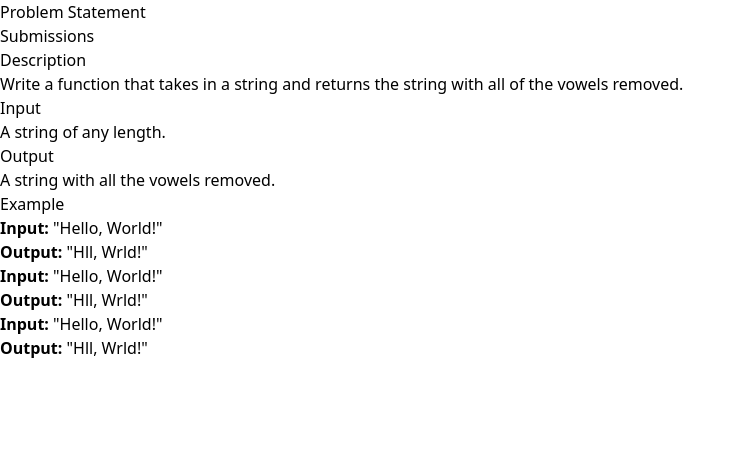
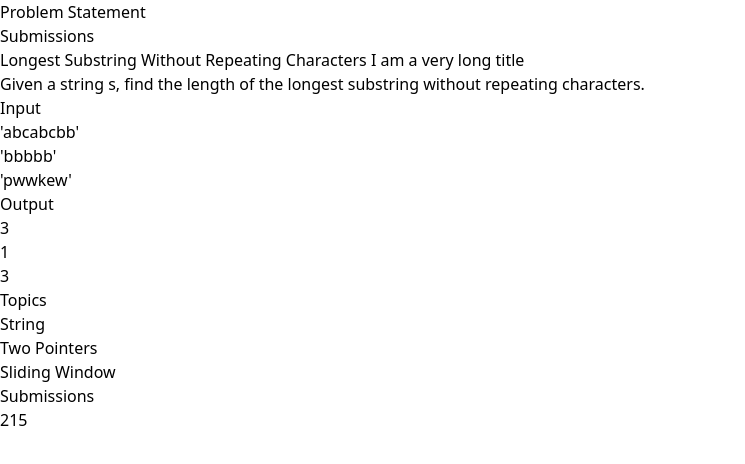
Before and after one commit to aialok/codehub, a React (Vite) app in the folder client/: page /problem-statement in a window 1280 px wide. Shown: the top 464 px of the page, without its empty margins (0-745 px from the left). Built offline with nearby package versions, Linux system fonts and the light colour scheme.

Commit message:
Improved UI, added topics ans submissions

```diff
--- /dev/null
+++ b/client/src/apis/dummyData.js
@@ -0,0 +1,74 @@
+const dummyData = [
+  {
+    title: "Two Sum",
+    description:
+      "Given an array of integers nums and an integer target, return indices of the two numbers such that they add up to target.",
+    input: "nums = [2,7,11,15], target = 9",
+    output: "[0,1]",
+    sampleInput: ["[2,7,11,15], 9", "[3,2,4], 6", "[3,3], 6"],
+    sampleOutput: ["[0,1]", "[1,2]", "[0,1]"],
+    topics: ["Array", "Hash Table", "Two Pointers"],
+    submissions: 352,
+  },
+  {
+    title: "Add Two Numbers",
+    description:
+      "You are given two non-empty linked lists representing two non-negative integers. The digits are stored in reverse order, and each of their nodes contains a single digit. Add the two numbers and return the sum as a linked list.",
+    input: "l1 = [2,4,3], l2 = [5,6,4]",
+    output: "[7,0,8]",
+    sampleInput: [
+      "[2,4,3], [5,6,4]",
+      "[0], [0]",
+      "[9,9,9,9,9,9,9111111111111111111111111111111111], [9,9,9,9]",
+    ],
+    sampleOutput: ["[7,0,8]", "[0]", "[8,9,9,9,0,0,0,1]"],
+    topics: ["Linked List", "Math", "Recursion"],
+    submissions: 129,
+  },
+  {
+    title: "Longest Substring Without Repeating Characters I am a very long title",
+    description:
+      "Given a string s, find the length of the longest substring without repeating characters.",
+    input: "s = 'abcabcbb'",
+    output: "3",
+    sampleInput: ["'abcabcbb'", "'bbbbb'", "'pwwkew'"],
+    sampleOutput: ["3", "1", "3"],
+    topics: ["String", "Two Pointers", "Sliding Window"],
+    submissions: 215,
+  },
+  {
+    title: "Median of Two Sorted Arrays",
+    description:
+      "Given two sorted arrays nums1 and nums2 of size m and n respectively, return the median of the two sorted arrays.",
+    input: "nums1 = [1,3], nums2 = [2]",
+    output: "2.0",
+    sampleInput: ["[1,3], [2]", "[1,2], [3,4]", "[0,0], [0,0]"],
+    sampleOutput: ["2.0", "2.5", "0.0"],
+    topics: ["Array", "Binary Search", "Divide and Conquer"],
+    submissions: 412,
+  },
+  {
+    title: "Container With Most Water",
+    description:
+      "Given n non-negative integers a1, a2, ..., an , where each represents a point at coordinate (i, ai). n vertical lines are drawn such that the two endpoints of the line i is at (i, ai) and (i, 0). Find two lines, which, together with the x-axis forms a container, such that the container contains the most water.",
+    input: "[1,8,6,2,5,4,8,3,7]",
+    output: "49",
+    sampleInput: ["[1,8,6,2,5,4,8,3,7]", "[1,1]", "[4,3,2,1,4]", "[1,2,1]"],
+    sampleOutput: ["49", "1", "16", "2"],
+    topics: ["Array", "Two Pointers"],
+    submissions: 572,
+  },
+  {
+    title: "Longest Palindromic Substring",
+    description:
+      "Given a string s, return the longest palindromic substring in s.",
+    input: "s = 'babad'",
+    output: "'bab' or 'aba'",
+    sampleInput: ["'babad'", "'cbbd'", "'a'"],
+    sampleOutput: ["'bab'", "'bb'", "'a'"],
+    topics: ["String", "Dynamic Programming"],
+    submissions: 201,
+  },
+];
+
+export default dummyData;
--- a/client/src/components/ProblemStatement/ProblemStatement.jsx
+++ b/client/src/components/ProblemStatement/ProblemStatement.jsx
@@ -1,11 +1,14 @@
-import React, { useEffect, useState } from 'react';
-import { useInView } from 'react-intersection-observer';
+import React, { useEffect, useState } from "react";
+import { useInView } from "react-intersection-observer";
+import dummyData from "../../apis/dummyData";
 
 function ProblemStatement() {
   const [visible, setVisible] = useState(false);
   const { ref, inView } = useInView({
     threshold: 0.2,
   });
+
+  const data = dummyData[2];
 
   useEffect(() => {
     if (inView) {
@@ -17,38 +20,48 @@ function ProblemStatement() {
     <div
       ref={ref}
       className={`w-full p-8 h-screen  text-white ${
-        visible ? 'animate-fadeIn' : 'opacity-0'
+        visible ? "animate-fadeIn" : "opacity-0"
       }`}
     >
       <div className="rounded-lg  p-4 mb-8">
-        <h2 className="text-3xl font-bold mb-6">Description</h2>
-        <p className="text-lg font-medium mb-6">
-          Write a function that takes in a string and returns the string with all of the vowels removed.
-        </p>
+        <h2 className="text-3xl font-bold mb-6">{data.title}</h2>
+        <p className="text-lg font-medium mb-6">{data.description}</p>
         <div className="grid grid-cols-2 gap-4 mb-8 text-black">
-          <div className="rounded-lg bg-gray-200 p-4 shadow-sm">
-            <h3 className="text-lg font-semibold mb-2">Input</h3>
-            <p className="text-lg font-medium">A string of any length.</p>
+          <div className="rounded-lg bg-gray-200 p-4 shadow-sm  overflow-x-scroll">
+            <h3 className="text-lg font-semibold ">Input</h3>{" "}
+            {data.sampleInput.map((input) => (
+              <>
+                {" "}
+                <p className="text-lg font-medium mb-2">{input}</p>
+              </>
+            ))}
           </div>
-          <div className="rounded-lg bg-gray-200 p-4 shadow-sm">
-            <h3 className="text-lg font-semibold mb-2">Output</h3>
-            <p className="text-lg font-medium">A string with all the vowels removed.</p>
+          <div className="rounded-lg bg-gray-200 p-4 shadow-sm overflow-x-scroll">
+            <h3 className="text-lg font-semibold mb-2 ">Output</h3>
+            {data.sampleOutput.map((output) => (
+              <>
+                {" "}
+                <p className="text-lg font-medium mb-2">{output}</p>
+              </>
+            ))}
           </div>
         </div>
         <div>
-          <h3 className="text-lg font-semibold mb-2">Example</h3>
-          <p className="text-lg font-medium my-4">
-            <strong>Input:</strong> "Hello, World!"<br />
-            <strong>Output:</strong> "Hll, Wrld!"
-          </p>
-          <p className="text-lg font-medium my-4">
-            <strong>Input:</strong> "Hello, World!"<br />
-            <strong>Output:</strong> "Hll, Wrld!"
-          </p>
-          <p className="text-lg font-medium my-4">
-            <strong>Input:</strong> "Hello, World!"<br />
-            <strong>Output:</strong> "Hll, Wrld!"
-          </p>
+          <div className="rounded-lg bg-gray-800 p-4 mb-8">
+            <h3 className="text-lg font-semibold mb-2 text-white">Topics</h3>
+
+            {data.topics.map((topic) => (
+              <p className="text-base font-normal mb-2 text-white"> {topic}</p>
+            ))}
+          </div>
+          <div className="rounded-lg bg-gray-800 p-4 mb-8">
+            <h3 className="text-lg font-semibold mb-2 text-white">
+              Submissions
+            </h3>
+            <p className="text-lg font-medium mb-4 text-white">
+              {data.submissions}
+            </p>
+          </div>
         </div>
       </div>
     </div>
--- a/client/src/index.css
+++ b/client/src/index.css
@@ -1,3 +1,25 @@
 @tailwind base;
 @tailwind components;
 @tailwind utilities;
+
+/* Customize scrollbar track */
+::-webkit-scrollbar-track {
+    background-color: #f1f1f1; /* Light gray */
+  }
+
+  /* Customize scrollbar thumb */
+  ::-webkit-scrollbar-thumb {
+    background-color: #888; /* Gray */
+    border-radius: 10px; /* Rounded corners */
+  }
+
+  /* Hover effect on scrollbar thumb */
+  ::-webkit-scrollbar-thumb:hover {
+    background-color: #555; /* Dark gray */
+  }
+
+  /* Set scrollbar width and height */
+  ::-webkit-scrollbar {
+    width: 8px; /* Width of vertical scrollbar */
+    height: 4px; /* Height of horizontal scrollbar */
+  }
--- a/client/src/pages/CodeEditorPage.jsx
+++ b/client/src/pages/CodeEditorPage.jsx
@@ -71,8 +71,9 @@ function CodeEditorPage() {
       <div className="w-full max-w-4xl bg-white rounded-b-lg pt-8">
         <div className="flex justify-end items-center space-x-2  mr-10 mt-4">
           <p className="text-lg text-blue-600 font-semibold">
-            {executionTime == 0 ?   "Runtime: 0 ms" :  ` Runtime: ${(executionTime.toFixed(1) - 390).toFixed(2)} ms` }
-
+            {executionTime == 0
+              ? "Runtime: 0 ms"
+              : ` Runtime: ${(executionTime.toFixed(1) - 390).toFixed(2)} ms`}
           </p>
 
           <button
```
